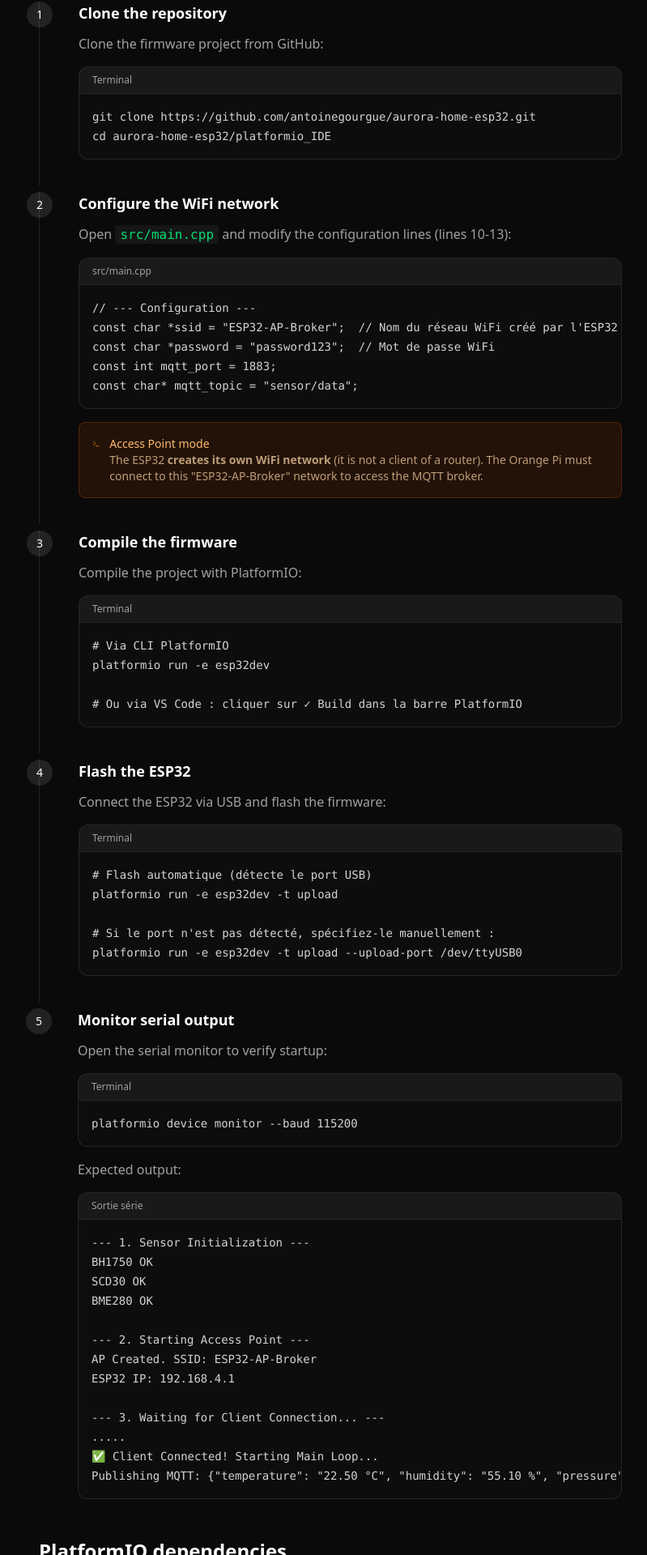
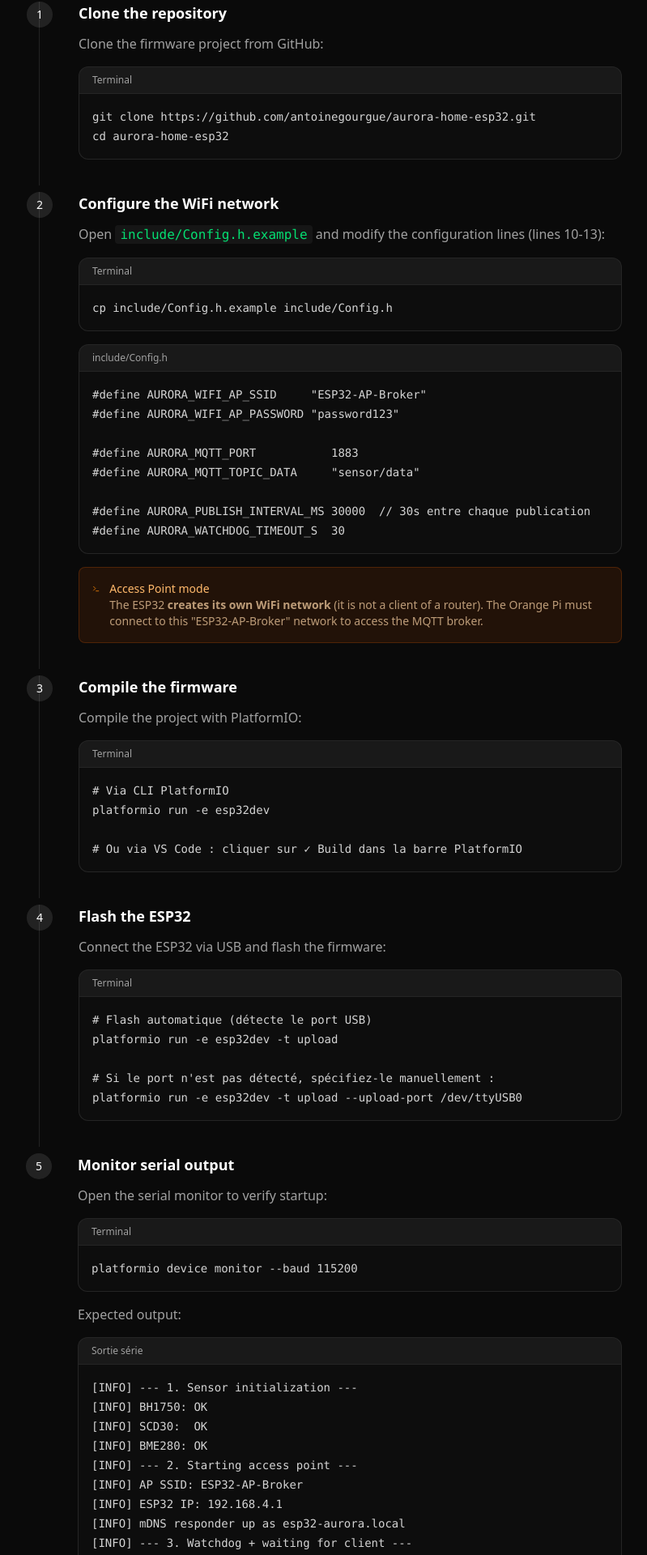
Before and after one commit to ESP-AuroraHome/aurora-home-documentation, a Next.js app: page /en/docs/installation-esp32 in a window 1280 px wide. Shown: the part 1905-3825 px from the top of the page at 81% size, without its empty margins (360-1159 px from the left). Built offline with nearby package versions, Linux system fonts and the light colour scheme.

Commit message:
docs(esp32): update installation steps, Config.h workflow, serial output and deps

```diff
--- a/src/app/[locale]/docs/installation-esp32/page.tsx
+++ b/src/app/[locale]/docs/installation-esp32/page.tsx
@@ -185,22 +185,26 @@ ESP32 GPIO22 (SCL) ──→  SCL (tous les capteurs)`}</CodeBlock>
 					<Step number={1} title={t("step1Title")}>
 						<p>{t("step1Desc")}</p>
 						<CodeBlock title="Terminal">{`git clone https://github.com/antoinegourgue/aurora-home-esp32.git
-cd aurora-home-esp32/platformio_IDE`}</CodeBlock>
+cd aurora-home-esp32`}</CodeBlock>
 					</Step>
 
 					<Step number={2} title={t("step2Title")}>
 						<p>
 							{t("step2Desc")}{" "}
 							<code className="px-1.5 py-0.5 bg-white/5 rounded text-green-400">
-								src/main.cpp
+								include/Config.h.example
 							</code>{" "}
 							{t("step2Desc2")}
 						</p>
-						<CodeBlock title="src/main.cpp">{`// --- Configuration ---
-const char *ssid = "ESP32-AP-Broker";  // Nom du réseau WiFi créé par l'ESP32
-const char *password = "password123";  // Mot de passe WiFi
-const int mqtt_port = 1883;
-const char* mqtt_topic = "sensor/data";`}</CodeBlock>
+						<CodeBlock title="Terminal">{`cp include/Config.h.example include/Config.h`}</CodeBlock>
+						<CodeBlock title="include/Config.h">{`#define AURORA_WIFI_AP_SSID     "ESP32-AP-Broker"
+#define AURORA_WIFI_AP_PASSWORD "password123"
+
+#define AURORA_MQTT_PORT           1883
+#define AURORA_MQTT_TOPIC_DATA     "sensor/data"
+
+#define AURORA_PUBLISH_INTERVAL_MS 30000  // 30s entre chaque publication
+#define AURORA_WATCHDOG_TIMEOUT_S  30`}</CodeBlock>
 						<div className="p-4 rounded-lg bg-orange-500/10 border border-orange-500/20">
 							<div className="flex items-start gap-3">
 								<Terminal className="w-4 h-4 text-orange-400 mt-0.5" />
@@ -238,19 +242,18 @@ platformio run -e esp32dev -t upload --upload-port /dev/ttyUSB0`}</CodeBlock>
 						<p>{t("step5Desc")}</p>
 						<CodeBlock title="Terminal">{`platformio device monitor --baud 115200`}</CodeBlock>
 						<p>{t("step5ExpectedOutput")}</p>
-						<CodeBlock title="Sortie série">{`--- 1. Sensor Initialization ---
-BH1750 OK
-SCD30 OK
-BME280 OK
-
---- 2. Starting Access Point ---
-AP Created. SSID: ESP32-AP-Broker
-ESP32 IP: 192.168.4.1
-
---- 3. Waiting for Client Connection... ---
-.....
-✅ Client Connected! Starting Main Loop...
-Publishing MQTT: {"temperature": "22.50 °C", "humidity": "55.10 %", "pressure": "1013.25 hPa", "co2": "650 ppm", "light": "320 lx"}`}</CodeBlock>
+						<CodeBlock title="Sortie série">{`[INFO] --- 1. Sensor initialization ---
+[INFO] BH1750: OK
+[INFO] SCD30:  OK
+[INFO] BME280: OK
+[INFO] --- 2. Starting access point ---
+[INFO] AP SSID: ESP32-AP-Broker
+[INFO] ESP32 IP: 192.168.4.1
+[INFO] mDNS responder up as esp32-aurora.local
+[INFO] --- 3. Watchdog + waiting for client ---
+[INFO] Client connected. IP: 192.168.4.2
+[INFO] MQTT connected.
+[INFO] MQTT publish [sensor/data]: {"temperature":"22.50","humidity":"55.10","pressure":"1013.25","co2":"650.00","light":"320.00"}`}</CodeBlock>
 					</Step>
 				</div>
 			</div>
@@ -269,7 +272,8 @@ Publishing MQTT: {"temperature": "22.50 °C", "humidity": "55.10 %", "pressure":
     sensirion/Sensirion I2C SCD30@^1.0.0
     claws/BH1750@^1.3.0
     adafruit/Adafruit BME280 Library@^2.3.0
-    knolleary/PubSubClient@^2.8`}</CodeBlock>
+    knolleary/PubSubClient@^2.8
+    bblanchon/ArduinoJson@^7.2.0`}</CodeBlock>
 			</div>
 
 			<div className="p-6 rounded-xl bg-green-500/5 border border-green-500/20">
```
